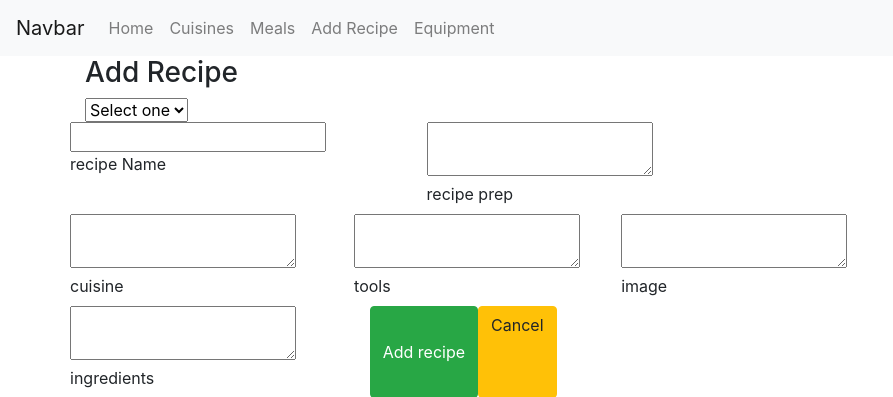
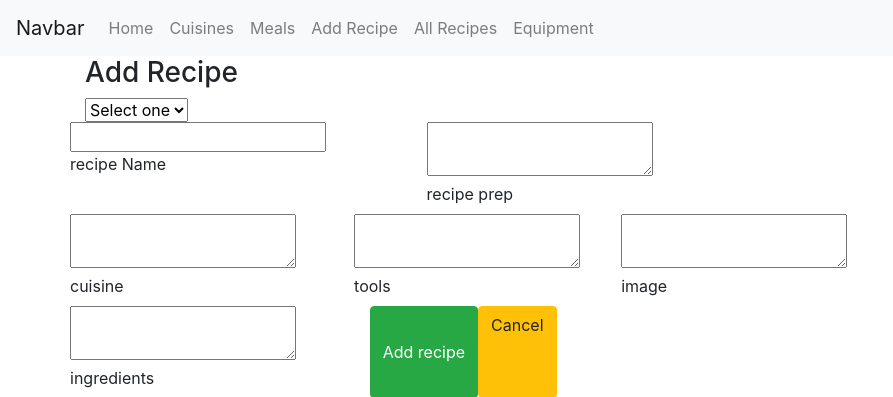
Before and after one commit to brianscan14/Gourmet_Grub, a Flask app: page /add_recipe in a window 1280 px wide. Shown: the top 397 px of the page, without its empty margins (0-893 px from the left). Run offline with Flask 2, Linux system fonts and the light colour scheme; data that the repository does not hold is empty; some libraries are stand-ins or nearby versions.

Commit message:
adding all recipes link, mat use seperate home page and all  ecipes page

```diff
--- a/templates/base.html
+++ b/templates/base.html
@@ -23,6 +23,7 @@
       <a class="nav-item nav-link" href="{{url_for('get_cuisines')}}">Cuisines</a>
       <a class="nav-item nav-link" href="{{url_for('find_meals')}}">Meals</a>
       <a class="nav-item nav-link" href="{{url_for('add_recipe')}}">Add Recipe</a>
+        <a class="nav-item nav-link" href="{{url_for('get_recipies')}}">All Recipes</a>
       <a class="nav-item nav-link" href="#" >Equipment</a>
     </div>
   </div>
```
